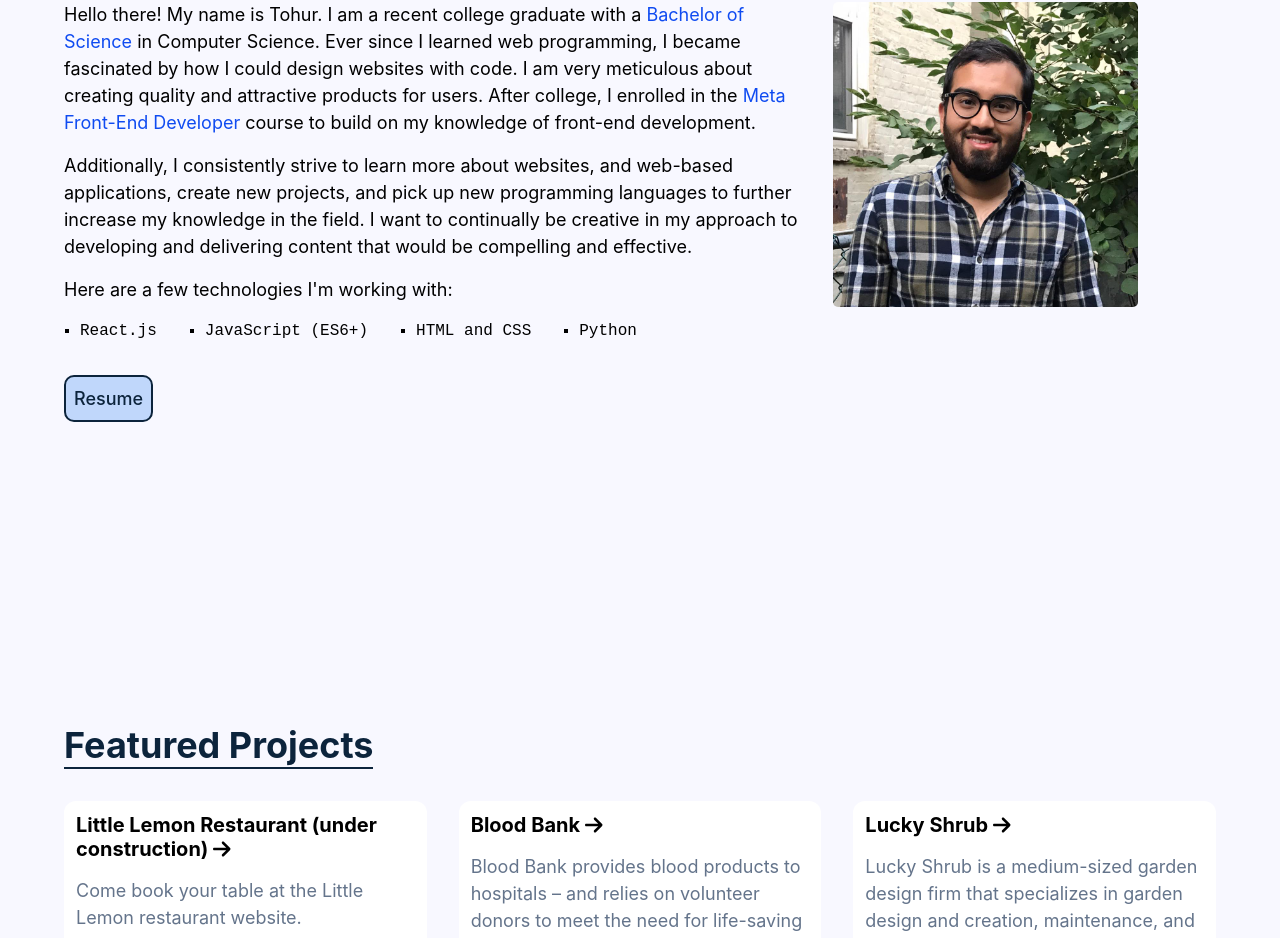
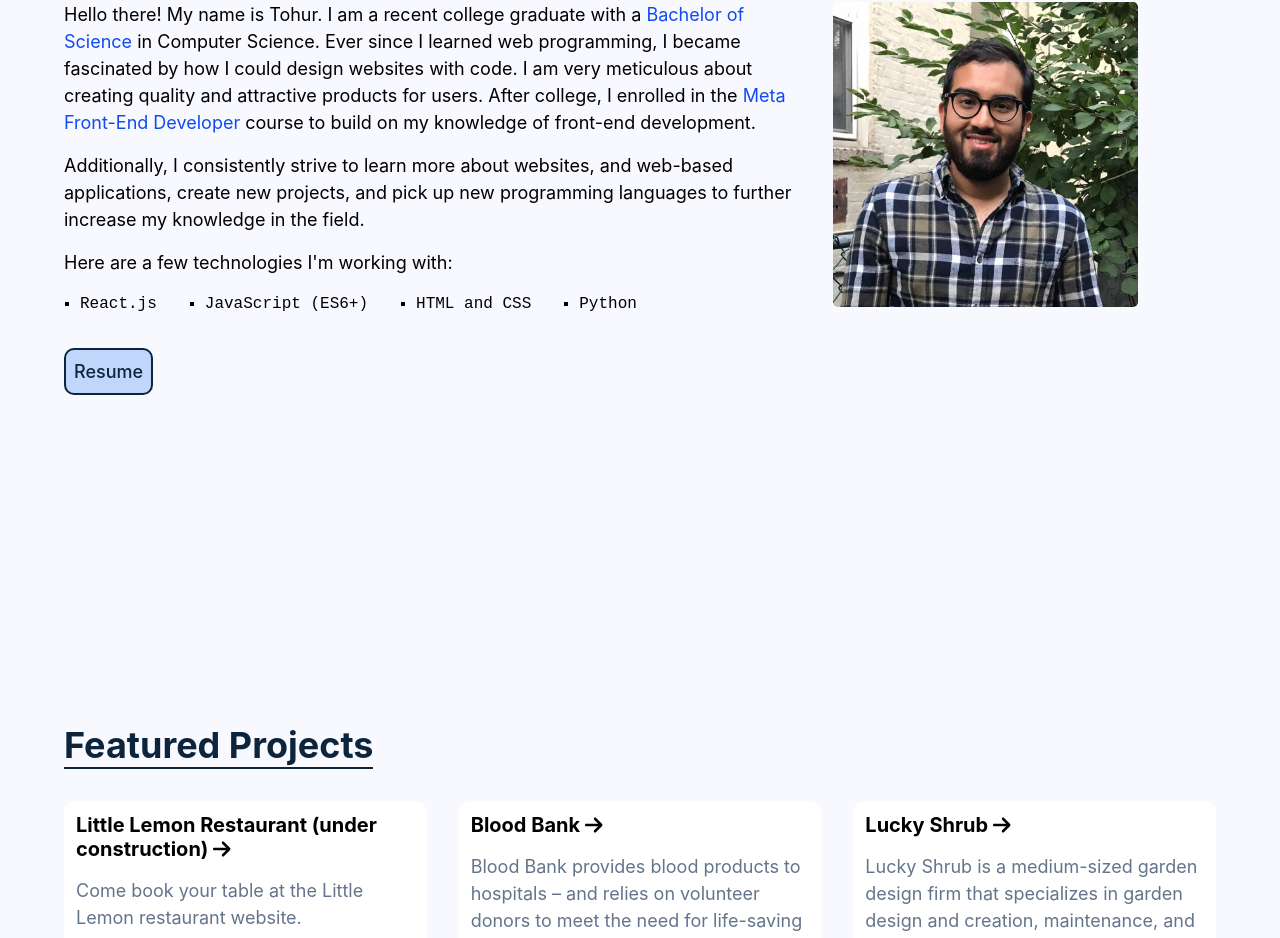
Before and after one commit to tohurr/tohurr.github.io, a React (Create React App) app: page / in a window 1280 px wide. Shown: the part 940-1878 px from the top of the page. Built offline with nearby package versions, Linux system fonts and the light colour scheme.

Commit message:
Updated texts

```diff
--- a/src/components/Aboutme.js
+++ b/src/components/Aboutme.js
@@ -29,7 +29,7 @@ const Aboutme = () => {
                 course to build on my knowledge of front-end development.
                 </p>
                 <p>
-                Additionally, I consistently strive to learn more about websites, and web-based applications, create new projects, and pick up new programming languages to further increase my knowledge in the field. I want to continually be creative in my approach to developing and delivering content that would be compelling and effective.
+                Additionally, I consistently strive to learn more about websites, and web-based applications, create new projects, and pick up new programming languages to further increase my knowledge in the field.
                 </p>
                 <p>Here are a few technologies I'm working with:
                 <ul className="languages">
```
